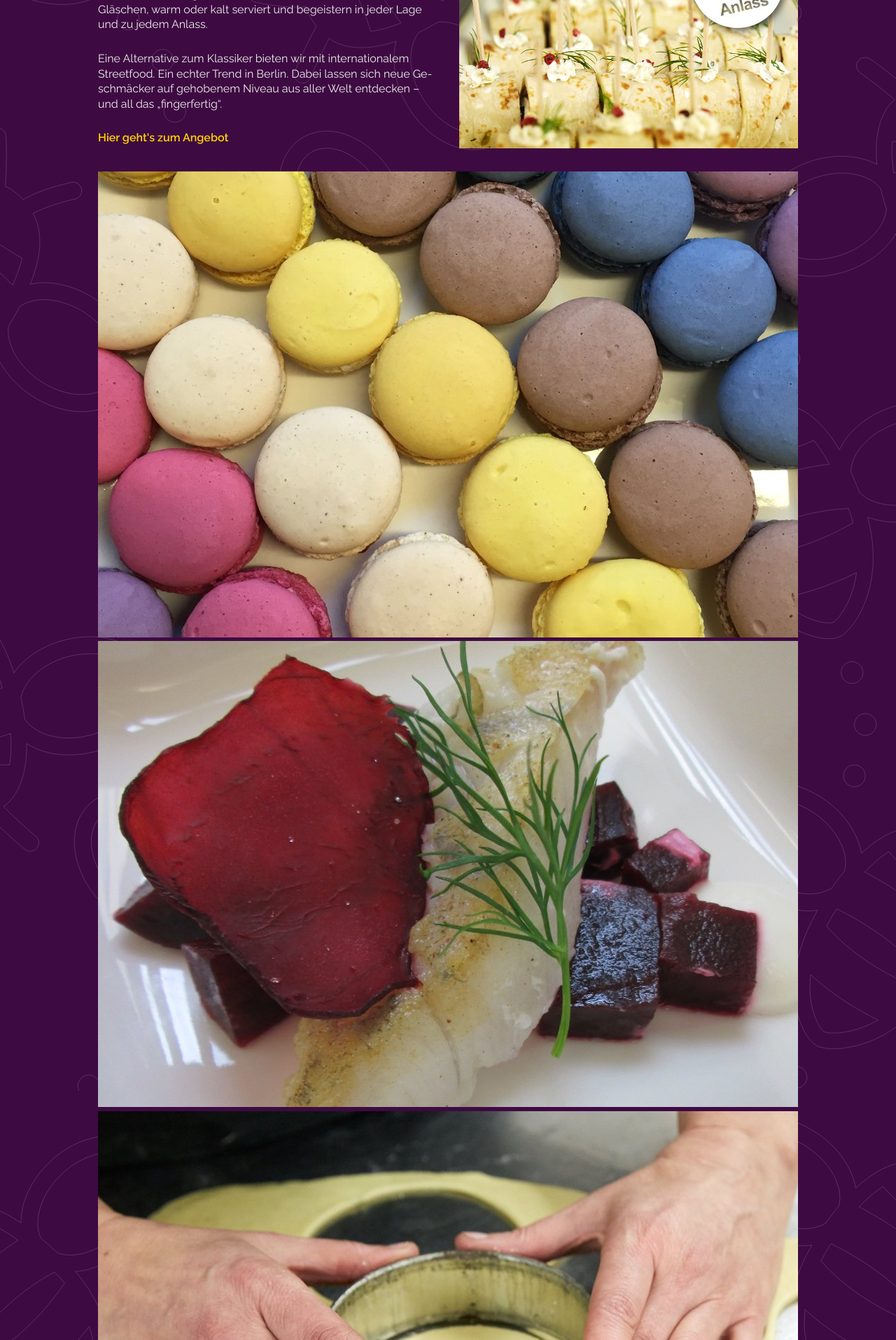
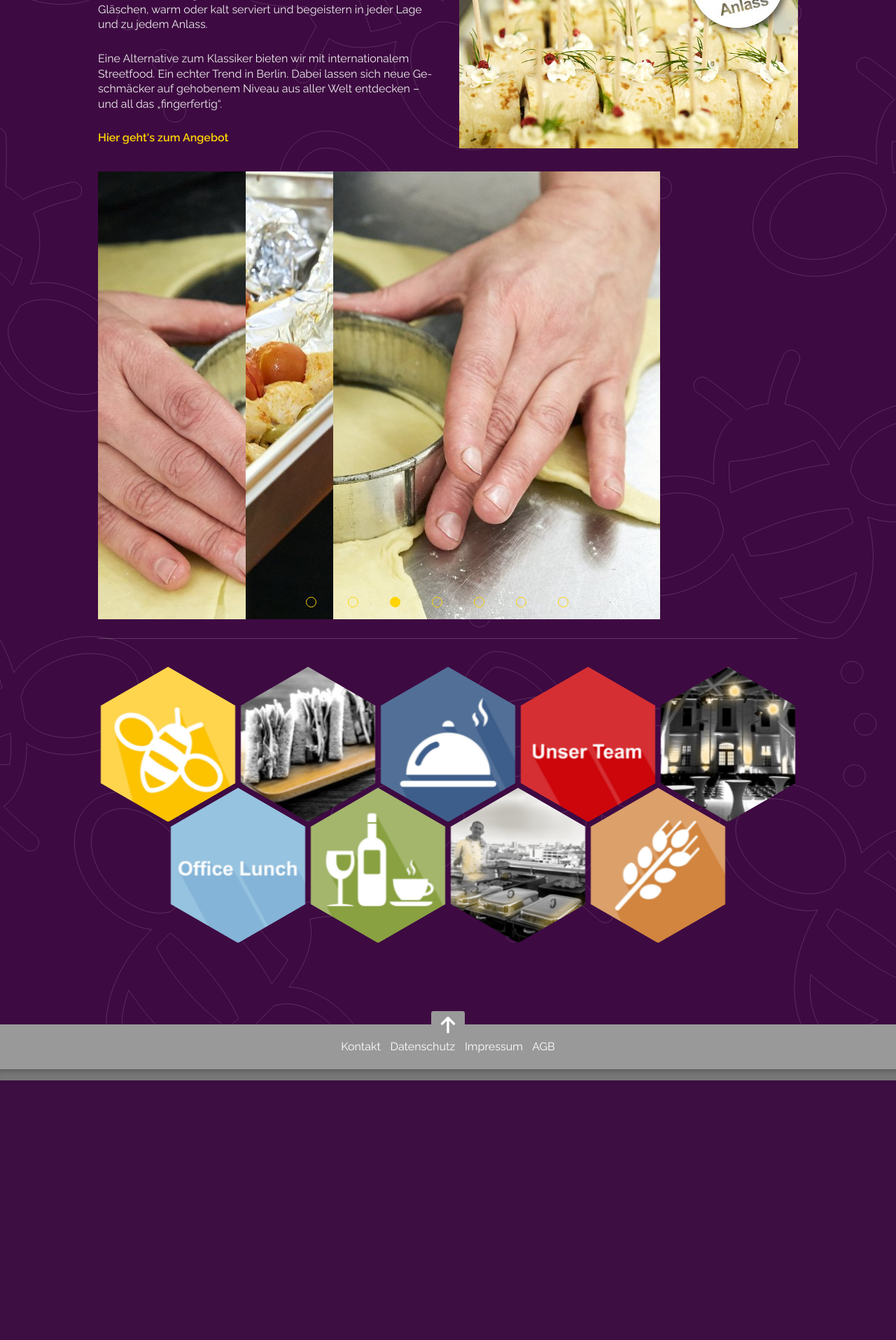
Before and after one commit to kakulukia/busybee, a Django app: template templates/pages/finger.html in a window 1280 px wide. Shown: the part 441-2356 px from the top of the page at 70% size. After the commit the page ends 1985 px from the top, so only its background shows below. Run offline with Django 3.2, Linux system fonts and the light colour scheme; the template is opened without the code that fills it, so the values that code supplies are empty; some libraries are stand-ins or nearby versions.

Commit message:
nächster Slider - done

```diff
--- a/templates/pages/finger.html
+++ b/templates/pages/finger.html
@@ -41,38 +41,160 @@
 </div>
 </div>
 <div class="clr"></div>
-<div class="in_slider">
-<script type="text/javascript">
-  $(document).ready(function() {
-    $("#ls-DdVWozSUG3").lightSlider({
-        item:1,
-        slideMove:1,
-        slideMargin:0,
-        mode: 'fade',
-        cssEasing: 'ease',
-        easing: '',
-        speed:1500,
-        auto:true,
-        loop:true,
-        pause:3000,
-        pauseOnHover:false,
-        controls:true,
-        keyPress:true,
-        adaptiveHeight:true,
-        vertical:false,
-        verticalHeight:500,
-        pager:true,
-        gallery:false,
-        galleryMargin:15,
-        thumbMargin:5,
-        enableTouch:true,
-        enableDrag:true,
 
-    });
-  });
-</script><div id="ls-DdVWozSUG3-wrapper" class="grav-lightslider">    <div class="lSSlideOuter "><div class="lSSlideWrapper usingCss on"><ul id="ls-DdVWozSUG3" class="lightSlider lSFade lsGrab" style="height: 4697px; padding-bottom: 469.7%; transition-duration: 1500ms; transition-timing-function: ease;"><lidata-thumb class="lslide active"><img src="{% static 'img/19289c175e9da10dd25c4d7c8465f3f2698a5052-ff01.jpeg' %}"><lidata-thumb><img src="{% static 'img/c1e5d278258e8d119706b2539a6a345347bf8048-ff02.jpeg' %}"><lidata-thumb><img src="{% static 'img/ad3f9e9e9bf4ce155534ec13c2ec69ecfde13d47-ff03.jpeg' %}"><lidata-thumb><img src="{% static 'img/01b2f0784f148f6bd5aca986fbb0d8087df78ec6-ff04.jpeg' %}"><lidata-thumb><img src="{% static 'img/f3a8ed68ad85ef38ba771881610eed1878df960a-ff06.jpeg' %}"><lidata-thumb><img src="{% static 'img/c17c2ce5e67575608817a5e2fdf75d15c42fa25a-ff07.jpeg' %}"><lidata-thumb><img src="{% static 'img/ad62d06f6275d1c63f2c238bc94484be7be84150-ff08.jpeg' %}"></lidata-thumb></lidata-thumb></lidata-thumb></lidata-thumb></lidata-thumb></lidata-thumb></lidata-thumb></ul><div class="lSAction" style="display: none;"><a class="lSPrev"></a><a class="lSNext"></a></div></div><ul class="lSPager lSpg" style="margin-top: 15px;"><li class="active"><a href="/fingerfood#">1</a></li></ul></div></div>
-TODO: Slideshow aktivieren
-</div>
+
+
+
+<section class="slideshow" id="slideshow">
+      <div class="slideshow-inner">
+        <div class="slides">
+          <div class="slide is-active ">
+            <div class="slide-content">
+              <div class="container">
+                <div class="caption">
+                  <div class="title">
+                  </div>
+                  <div class="text"></div>
+                </div>
+              </div>
+            </div>
+            <div class="image-container">
+              <img src="{% static 'img/19289c175e9da10dd25c4d7c8465f3f2698a5052-ff01.jpeg' %}">
+            </div>
+          </div>
+          <div class="slide">
+            <div class="slide-content">
+              <div class="container">
+                <div class="caption">
+                  <div class="title">
+                  </div>
+                  <div class="text"></div>
+                </div>
+              </div>
+            </div>
+            <div class="image-container">
+              <img src="{% static 'img/c1e5d278258e8d119706b2539a6a345347bf8048-ff02.jpeg' %}">
+            </div>
+          </div>
+          <div class="slide">
+            <div class="slide-content">
+              <div class="container">
+                <div class="caption">
+                  <div class="title">
+                  </div>
+                  <div class="text"></div>
+                </div>
+              </div>
+            </div>
+            <div class="image-container">
+              <img src="{% static 'img/ad3f9e9e9bf4ce155534ec13c2ec69ecfde13d47-ff03.jpeg' %}">
+            </div>
+          </div>
+          <div class="slide">
+            <div class="slide-content">
+              <div class="container">
+                <div class="caption">
+                  <div class="title">
+                  </div>
+                  <div class="text"></div>
+                </div>
+              </div>
+            </div>
+            <div class="image-container">
+              <img src="{% static 'img/01b2f0784f148f6bd5aca986fbb0d8087df78ec6-ff04.jpeg' %}">
+            </div>
+          </div>
+          <div class="slide">
+            <div class="slide-content">
+              <div class="container">
+                <div class="caption">
+                  <div class="title">
+                  </div>
+                  <div class="text"></div>
+                </div>
+              </div>
+            </div>
+            <div class="image-container">
+              <img src="{% static 'img/f3a8ed68ad85ef38ba771881610eed1878df960a-ff06.jpeg' %}">
+            </div>
+          </div>
+          <div class="slide">
+            <div class="slide-content">
+              <div class="container">
+                <div class="caption">
+                  <div class="title">
+                  </div>
+                  <div class="text"></div>
+                </div>
+              </div>
+            </div>
+            <div class="image-container">
+              <img src="{% static 'img/c17c2ce5e67575608817a5e2fdf75d15c42fa25a-ff07.jpeg' %}">
+            </div>
+          </div>
+          <div class="slide">
+            <div class="slide-content">
+              <div class="container">
+                <div class="caption">
+                  <div class="title">
+                  </div>
+                  <div class="text"></div>
+                </div>
+              </div>
+            </div>
+            <div class="image-container">
+              <img src="{% static 'img/ad62d06f6275d1c63f2c238bc94484be7be84150-ff08.jpeg' %}">
+            </div>
+          </div>
+        </div>
+        <div class="pagination">
+          <div class="item is-active">
+            <span class="icon">1</span>
+          </div>
+          <div class="item">
+            <span class="icon">2</span>
+          </div>
+          <div class="item">
+            <span class="icon">3</span>
+          </div>
+          <div class="item">
+            <span class="icon">4</span>
+          </div>
+          <div class="item">
+            <span class="icon">5</span>
+          </div>
+          <div class="item">
+            <span class="icon">6</span>
+          </div>
+          <div class="item">
+            <span class="icon">7</span>
+          </div>
+        </div>
+        <div class="arrows">
+          <div class="arrow prev">
+            <span class="svg svg-arrow-left">
+              <svg version="1.1" id="svg4-Layer_1" xmlns="http://www.w3.org/2000/svg" xmlns:xlink="http://www.w3.org/1999/xlink" x="0px" y="0px" width="14px" height="26px" viewBox="0 0 14 26" enable-background="new 0 0 14 26" xml:space="preserve"> <path d="M13,26c-0.256,0-0.512-0.098-0.707-0.293l-12-12c-0.391-0.391-0.391-1.023,0-1.414l12-12c0.391-0.391,1.023-0.391,1.414,0s0.391,1.023,0,1.414L2.414,13l11.293,11.293c0.391,0.391,0.391,1.023,0,1.414C13.512,25.902,13.256,26,13,26z"/> </svg>
+              <span class="alt sr-only"></span>
+            </span>
+          </div>
+          <div class="arrow next">
+            <span class="svg svg-arrow-right">
+              <svg version="1.1" id="svg5-Layer_1" xmlns="http://www.w3.org/2000/svg" xmlns:xlink="http://www.w3.org/1999/xlink" x="0px" y="0px" width="14px" height="26px" viewBox="0 0 14 26" enable-background="new 0 0 14 26" xml:space="preserve"> <path d="M1,0c0.256,0,0.512,0.098,0.707,0.293l12,12c0.391,0.391,0.391,1.023,0,1.414l-12,12c-0.391,0.391-1.023,0.391-1.414,0s-0.391-1.023,0-1.414L11.586,13L0.293,1.707c-0.391-0.391-0.391-1.023,0-1.414C0.488,0.098,0.744,0,1,0z"/> </svg>
+              <span class="alt sr-only"></span>
+            </span>
+          </div>
+        </div>
+      </div>
+    </section>
+
+
+{% include 'pages/slideshow.html' %}
+
+
+
+
+
+
 <hr><ul id="hexGrid">
   <li class="hex">
     <div class="hexIn">
```
